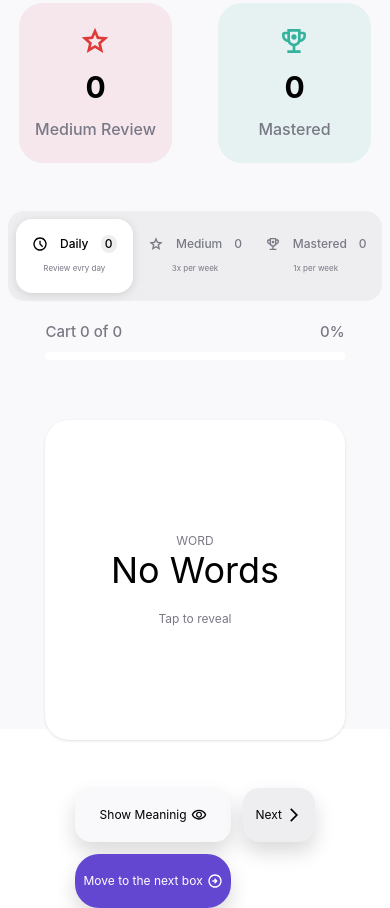
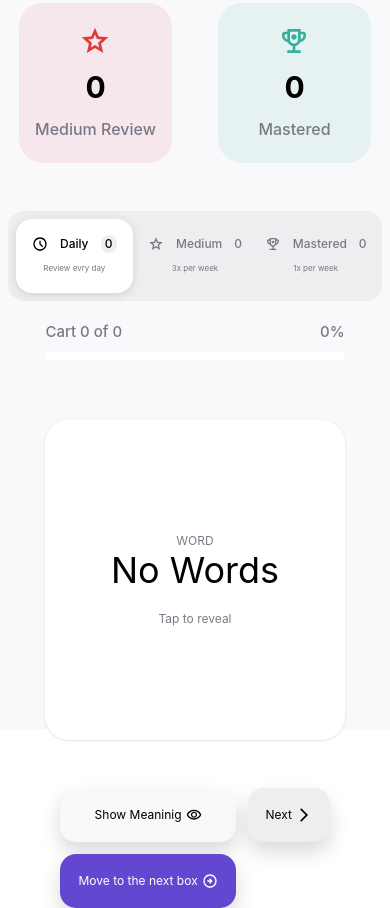
Before and after one commit to zuhoor12/FlashFlow, a website built with Vite: page index.html in a window 390 px wide. Shown: the part 365-1273 px from the top of the page. Built offline with nearby package versions, Linux system fonts and the light colour scheme.

Commit message:
Improve mobile UI

```diff
--- a/index.html
+++ b/index.html
@@ -124,7 +124,7 @@
                 </div>
               <!-- End Cart -->
               <div class="w-[80%] h-100  m-auto mt-10 md:max-w-150">
-                <div class="w-[80%] h-30  m-auto grid grid-cols-3 gap-3 mt-2">
+                <div class="w-[90%] h-30  m-auto grid grid-cols-3 gap-3 mt-2">
                   <button id="showMeaning" class="flex items-center transition-all duration-400  justify-center  col-span-2  gap-1 md:gap-3 md:font-medium text-[12px] md:text-[18px] bg-[#f9f9fb] rounded-2xl  shadow-[0px_10px_20px_0px_rgba(0,0,0,0.15)] hover:bg-[#DF497B] hover:text-white ">
 
                     Show Meaninig
@@ -134,11 +134,11 @@
                     Next
                     <img src="/arrow_forward1.svg" alt="" class="w-4 md:w-6 ">
                   </button>
-                  <button id="move" class=" bg-[#6347D1] col-span-2 flex items-center justify-center text-white md:gap-3 gap-1 text-[12px] md:font-medium  md:text-[18px] rounded-3xl hover:bg-[#522ee2] transition-all shadow-[0px_10px_20px_0px_rgba(0,0,0,0.15)]">
+                  <button id="move" class=" bg-[#6347D1] col-span-2 flex items-center justify-center text-white md:gap-3 gap-1 text-[12px] md:font-medium  md:text-[18px] rounded-2xl hover:bg-[#522ee2] transition-all shadow-[0px_10px_20px_0px_rgba(0,0,0,0.15)]">
                     Move to the next box
                     <img src="/arrow_circle_right.svg" alt="" class="w-4 md:w-6" >
                   </button>
-                  <button id="delete" class=" transition-all duration-400 bg-[#d32222] col-span-2 flex items-center justify-center text-white gap-3 font-medium rounded-3xl hover:bg-[#522ee2]  shadow-[0px_10px_20px_0px_rgba(0,0,0,0.15)]">
+                  <button id="delete" class=" transition-all duration-400 bg-[#d32222] col-span-2 flex items-center justify-center text-white gap-3 font-medium  rounded-2xl hover:bg-[#522ee2]  shadow-[0px_10px_20px_0px_rgba(0,0,0,0.15)]">
                     delete Word
                     <img src="/arrow_circle_right.svg" alt="" class="w-4 md:w-6" >
                   </button>
```
